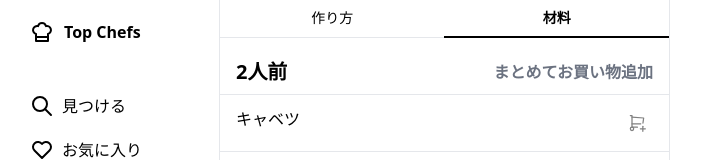
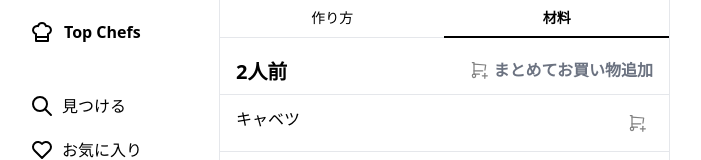
Before and after one commit to qin-team-recipe/14-frontend, a Next.js app: page /Ingredient in a window 1280 px wide. Shown: the top 160 px of the page, without its empty margins (290-991 px from the left). Built offline with nearby package versions, Linux system fonts and the light colour scheme.

Commit message:
✨ 追加ボタンとまとめて追加ボタンを作成しました

```diff
--- /dev/null
+++ b/src/app/(myRecipe)/_components/AddAllButton/AddAllButton.jsx
@@ -0,0 +1,10 @@
+import { IconShoppingCartPlus } from "@tabler/icons-react";
+
+export function AddAllButton() {
+  return (
+    <button className="flex gap-x-1">
+      <IconShoppingCartPlus color="gray" stroke={1.5} width={20} />
+      <p className="font-bold text-gray-500">まとめてお買い物追加</p>
+    </button>
+  );
+}
--- /dev/null
+++ b/src/app/(myRecipe)/_components/AddButton/AddButton.jsx
@@ -0,0 +1,9 @@
+import { IconShoppingCartPlus } from "@tabler/icons-react";
+
+export function AddButton() {
+  return (
+    <button className="flex h-8 w-8 items-center justify-center rounded-full hover:bg-gray-100 active:bg-gray-200">
+      <IconShoppingCartPlus color="gray" stroke={1.5} width={20} />
+    </button>
+  );
+}
--- a/src/app/(myRecipe)/_components/IngredientItem/IngredientItem.jsx
+++ b/src/app/(myRecipe)/_components/IngredientItem/IngredientItem.jsx
@@ -1,4 +1,5 @@
-import { IconShoppingCartPlus } from "@tabler/icons-react";
+import { AddAllButton } from "../AddAllButton/AddAllButton";
+import { AddButton } from "../AddButton/AddButton";
 
 export function IngredientItem(props) {
   const { person } = props;
@@ -8,17 +9,13 @@ export function IngredientItem(props) {
       <div className="flex justify-between border-b px-4 pb-2">
         {/* ○人前の仕様は将来的に変わるかもしれないです */}
         <p className="text-xl font-bold">{person}人前</p>
-        <button className="font-bold text-gray-500">
-          まとめてお買い物追加
-        </button>
+        <AddAllButton />
       </div>
 
       {items.map((item, index) => (
         <div className="flex justify-between border-b px-4 py-3" key={index}>
           <p>{item}</p>
-          <button className="flex h-8 w-8 items-center justify-center rounded-full hover:bg-gray-100 active:bg-gray-200">
-            <IconShoppingCartPlus color="gray" stroke={1.5} width={20} />
-          </button>
+          <AddButton />
         </div>
       ))}
     </div>
```
